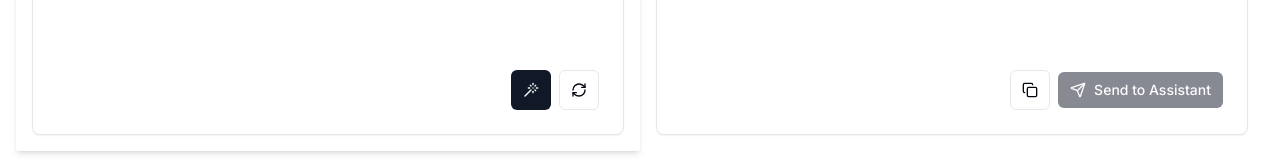
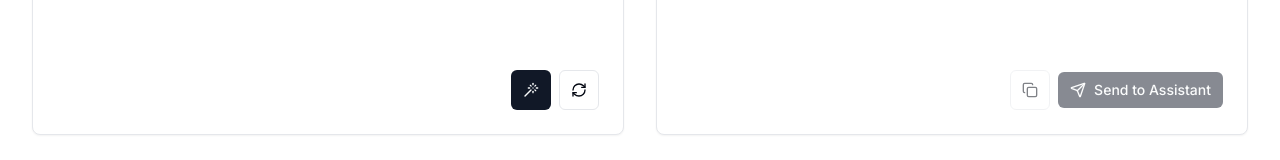
Before and after one commit to ximanta/prompt-crafter, a Next.js app in the folder frontend/: page / in a window 1280 px wide. Shown: the part 247-407 px from the top of the page. Built offline with nearby package versions, Linux system fonts and the light colour scheme.

Commit message:
Enabled copying enhanced prompt

```diff
--- a/frontend/components/prompt-enhancer-stream.tsx
+++ b/frontend/components/prompt-enhancer-stream.tsx
@@ -1,10 +1,10 @@
 'use client'
 
-import { useState, useEffect, useRef } from "react"
+import { useState, useEffect, useRef, useCallback } from "react"
 import { Button } from "@/components/ui/button"
 import { Card, CardContent, CardFooter } from "@/components/ui/card"
 import { ScrollArea } from "@/components/ui/scroll-area"
-import { ArrowUpIcon, CopyIcon, RefreshCwIcon, SendIcon, WandIcon } from "lucide-react"
+import { ArrowUpIcon, CopyIcon, RefreshCwIcon, SendIcon, WandIcon, CheckIcon } from "lucide-react"
 import ReactMarkdown from 'react-markdown';
 import remarkGfm from 'remark-gfm';
 import rehypeRaw from 'rehype-raw';
@@ -18,6 +18,7 @@ export function PromptEnhancerStream() {
   const abortControllerRef = useRef<AbortController | null>(null)
   const [showAssistantResponse, setShowAssistantResponse] = useState(false)
   const [isStreamingComplete, setIsStreamingComplete] = useState(false)
+  const [isCopied, setIsCopied] = useState(false);
 
   const handleStreamAssistantSubmit = async () => {
     const response = await fetch('/answer', {
@@ -194,6 +195,22 @@ export function PromptEnhancerStream() {
     }
   };
 
+  const handleCopy = useCallback(() => {
+    if (enhancedPrompt) {
+      navigator.clipboard.writeText(enhancedPrompt)
+        .then(() => {
+          setIsCopied(true);
+          setTimeout(() => {
+            setIsCopied(false);
+          }, 2000);
+        })
+        .catch((err) => {
+          console.error('Failed to copy text: ', err);
+        });
+    } else {
+      console.log("No enhanced prompt to copy");
+    }
+  }, [enhancedPrompt]);
 
   useEffect(() => {
     return () => {
@@ -213,7 +230,8 @@ export function PromptEnhancerStream() {
       </div>
       <div className="flex w-full mb-4">
         {/* Left Panel (User Prompt) */}
-        <div className="w-1/2 p-4 bg-white shadow-md">
+        <div className="w-1/2 p-4 bg-gray-50">
+
           <Card className="flex flex-col" style={{ height: '250px' }}>
             <CardContent className="flex-grow">
               <textarea
@@ -227,6 +245,7 @@ export function PromptEnhancerStream() {
               <Button size="icon" onClick={handleStreamSubmit} disabled={isLoading}>
                 {isLoading ? <RefreshCwIcon className="h-4 w-4 animate-spin" /> : <WandIcon className="h-4 w-4 text-purple-500" />}
               </Button>
+
               <Button size="icon" variant="outline" onClick={() => {
                 setUserPrompt("");
                 setEnhancedPrompt("");
@@ -263,8 +282,17 @@ export function PromptEnhancerStream() {
               </ScrollArea>
             </CardContent>
             <CardFooter className="justify-end space-x-2">
-              <Button size="icon" variant="outline">
-                <CopyIcon className="h-4 w-4" />
+              <Button
+                size="icon"
+                variant="outline"
+                onClick={handleCopy}
+                disabled={!isStreamingComplete || enhancedPrompt.length === 0}
+              >
+                {isCopied ? (
+                  <span className="text-xs font-bold">Copied!</span>
+                ) : (
+                  <CopyIcon className="h-4 w-4" />
+                )}
               </Button>
               <Button
                 size="sm"
```
